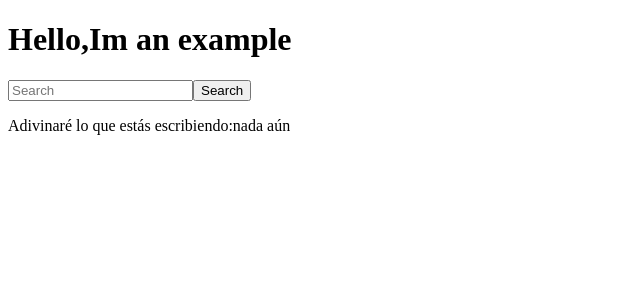
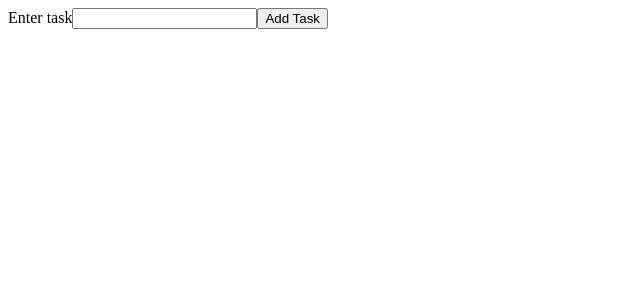
Before and after one commit to Ana-Becerril/react-test, a React (Create React App) app: page / in a window 1280 px wide. Shown: the top 300 px of the page, without its empty margins (0-640 px from the left). Built offline with nearby package versions, Linux system fonts and the light colour scheme.

Commit message:
I'm doing practices about React, today learned about render lists

```diff
--- a/package.json
+++ b/package.json
@@ -9,6 +9,7 @@
     "react": "^17.0.2",
     "react-dom": "^17.0.2",
     "react-scripts": "4.0.3",
+    "uniqid": "^5.3.0",
     "web-vitals": "^1.0.1"
   },
   "scripts": {
--- a/src/App.css
+++ /dev/null
@@ -1,3 +0,0 @@
-.commentBox {
-  background-color: red;
-}
--- a/src/App.js
+++ b/src/App.js
@@ -1,15 +1,56 @@
 import React, { Component } from "react";
-import NavBar from "./NavBar";
+import Overview from "./components/Overview";
 
-const App = () => {
- const onButtonClicked = ()=> {
 
-    console.log("Button has been clicked!");
+class App extends Component {
+  constructor() {
+    super();
+
+    this.state = {
+      task: { text: '' },
+      tasks: [],
+    };
   }
 
-  return(
-    <NavBar title="Hello,Im an example" searchBox="Search" onButtonClicked={onButtonClicked}/>
-  )
-};
+  handleChange = (e) => {
+    this.setState({
+      task: {
+        text: e.target.value,
+      }
+    });
+  };
+
+  onSubmitTask = (e) => {
+    e.preventDefault();
+    this.setState({
+      tasks: this.state.tasks.concat(this.state.task),
+      task: { text: '' },
+    });
+  };
+
+  render() {
+    const { task, tasks } = this.state;
+
+
+    return (
+      <div>
+
+        <form onSubmit={this.onSubmitTask}>
+          <label htmlFor="taskInput">Enter task</label>
+          <input
+            onChange={this.handleChange}
+            value={this.state.task.text}
+            type="text"
+            id="taskInput"
+          />
+          <button type="submit">
+            Add Task
+          </button>
+        </form>
+        <Overview tasks={tasks} />
+      </div>
+    );
+  }
+}
 
 export default App;
--- a/src/NavBar.js
+++ /dev/null
@@ -1,16 +0,0 @@
-import React, { useState } from 'react';
-
-const NavBar = ({title, searchBox, onButtonClicked}) => {
-    const [input, setInput] = useState("nada aún");
-
-    return (
-    <div>
-        <h1>{title}</h1>
-        <input placeholder={searchBox} onChange={(e) => setInput(e.target.value)}/>
-        <button onClick={onButtonClicked}>Search</button>
-        <p>Adivinaré lo que estás escribiendo:{input}</p>
-    </div>
-)};
-
-
-export default NavBar;
--- /dev/null
+++ b/src/components/Overview.js
@@ -0,0 +1,15 @@
+import React from "react";
+
+const Overview = (props) => {
+  const { tasks } = props;
+
+  return (
+    <ul>
+      {tasks.map((task) => {
+        return <li>{task.text}</li>;
+      })}
+    </ul>
+  );
+};
+
+export default Overview;
--- a/src/index.css
+++ /dev/null
@@ -1,13 +0,0 @@
-body {
-  margin: 0;
-  font-family: -apple-system, BlinkMacSystemFont, 'Segoe UI', 'Roboto', 'Oxygen',
-    'Ubuntu', 'Cantarell', 'Fira Sans', 'Droid Sans', 'Helvetica Neue',
-    sans-serif;
-  -webkit-font-smoothing: antialiased;
-  -moz-osx-font-smoothing: grayscale;
-}
-
-code {
-  font-family: source-code-pro, Menlo, Monaco, Consolas, 'Courier New',
-    monospace;
-}
--- a/src/index.js
+++ b/src/index.js
@@ -1,9 +1,10 @@
-
-import ReactDOM from 'react-dom';
-
-import CommentBox from './App';
+import React from "react";
+import ReactDOM from "react-dom";
+import App from "./App";
 
 ReactDOM.render(
-
-    <CommentBox />, document.getElementById('root')
+  <React.StrictMode>
+    <App />
+  </React.StrictMode>,
+  document.getElementById("root")
 );
```
Also changed, not shown: src/reportWebVitals.js (deleted, +0 -13 lines), src/setupTests.js (deleted, +0 -5 lines), src/logo.svg (deleted), 1 other file (tests, documents, lock files or other folders).
